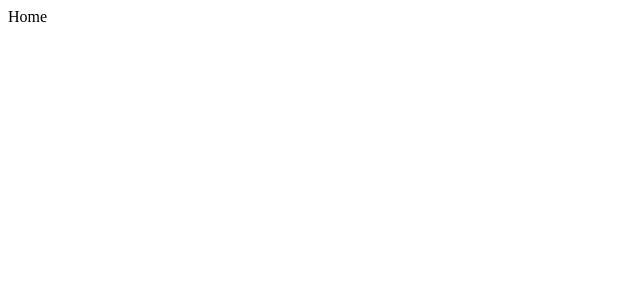
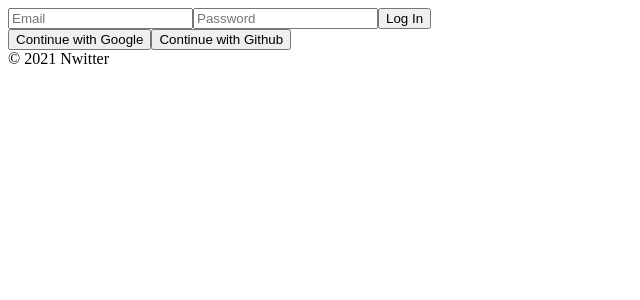
Before and after one commit to TheHoang3112/app-chat, a React (Create React App) app: page /#/ in a window 1280 px wide. Shown: the top 300 px of the page, without its empty margins (0-640 px from the left). Built offline with nearby package versions, Linux system fonts and the light colour scheme.

Commit message:
2.1 Login Form part One

```diff
--- a/src/components/App.js
+++ b/src/components/App.js
@@ -1,8 +1,15 @@
-import React from "react";
-import AppRouter from "./Router";
+import React, { useState } from "react";
+import AppRouter from "components/Router";
+import { authService } from "fbase";
 
 function App() {
-  return <AppRouter />;
+  const [isLoggedIn, setIsLoggedIn] = useState(authService.currentUser);
+  return (
+    <>
+      <AppRouter isLoggedIn={isLoggedIn} />
+      <footer>&copy; {new Date().getFullYear()} Nwitter</footer>
+    </>
+  );
 }
 
 export default App;
--- a/src/components/Router.js
+++ b/src/components/Router.js
@@ -1,10 +1,9 @@
 import React, { useState } from "react";
 import { HashRouter as Router, Route, Switch } from "react-router-dom";
-import Auth from "../routes/Auth";
-import Home from "../routes/Home";
+import Auth from "routes/Auth";
+import Home from "routes/Home";
 
-const AppRouter = () => {
-    const [isLoggedIn, setIsLoggedIn] = useState(true);
+const AppRouter = ({ isLoggedIn }) => {
     return (
         <Router>
             <Switch>
--- a/src/firebase.js
+++ b/src/fbase.js
@@ -1,4 +1,5 @@
 import firebase from "firebase/app";
+import "firebase/auth";
 
 const firebaseConfig = {
     apiKey: process.env.REACT_APP_API_KEY,
@@ -9,4 +10,6 @@
     appId: process.env.REACT_APP_APP_ID,
     measurementId: process.env.REACT_APP_MEASUR_ID
 };
-export default firebase.initializeApp(firebaseConfig);
+firebase.initializeApp(firebaseConfig);
+
+export const authService = firebase.auth();
--- a/src/index.js
+++ b/src/index.js
@@ -1,6 +1,6 @@
 import React from 'react';
 import ReactDOM from 'react-dom';
-import App from './components/App';
+import App from 'components/App';
 
 ReactDOM.render(
   <App />,
--- a/src/routes/Auth.js
+++ b/src/routes/Auth.js
@@ -1,5 +1,48 @@
 
-import React from "react";
+import React, { useState } from "react";
 
-const Auth = () => <span>Auth</span>;
+const Auth = () => {
+    const [email, setEmail] = useState("");
+    const [password, setPassword] = useState("");
+    const onChange = (event) => {
+        const {
+            target: { name, value },
+        } = event;
+        if (name === "email") {
+            setEmail(value);
+        } else if (name === "password") {
+            setPassword(value);
+        }
+    };
+    const onSubmit = (event) => {
+        event.preventDefault();
+    };
+    return (
+        <div>
+            <form onSubmit={onSubmit}>
+                <input
+                    name="email"
+                    type="text"
+                    placeholder="Email"
+                    required
+                    value={email}
+                    onChange={onChange}
+                />
+                <input
+                    name="password"
+                    type="password"
+                    placeholder="Password"
+                    required
+                    value={password}
+                    onChange={onChange}
+                />
+                <input type="submit" value="Log In" />
+            </form>
+            <div>
+                <button>Continue with Google</button>
+                <button>Continue with Github</button>
+            </div>
+        </div>
+    );
+};
 export default Auth;
```
Also changed, not shown: jsconfig.json (added, +8 -0 lines).
